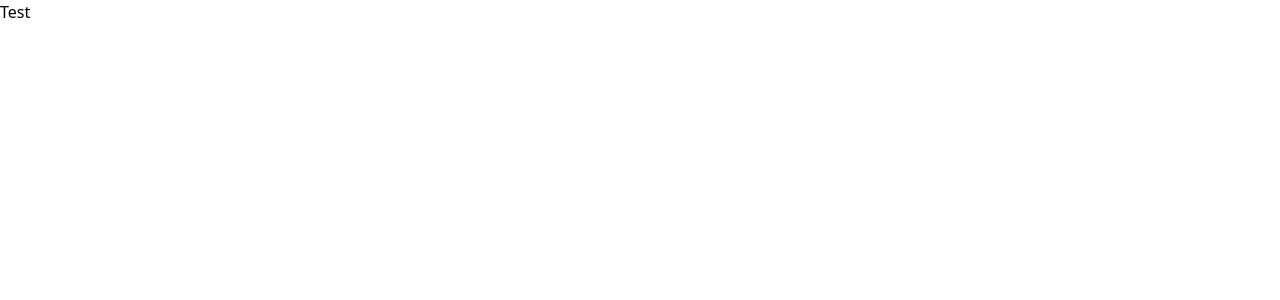
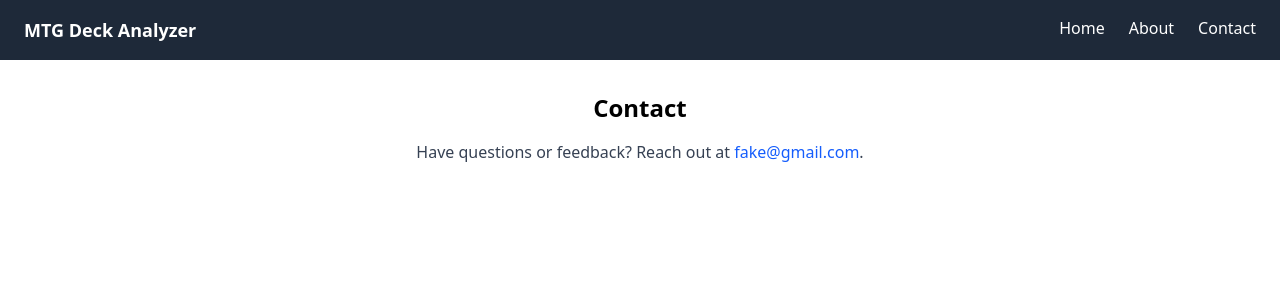
Before and after one commit to varadn/Comp5130_Website, a Next.js app: page /contact in a window 1280 px wide. Shown: the top 300 px of the page. Built offline with nearby package versions, Linux system fonts and the light colour scheme.

Commit message:
base layout

```diff
--- a/app/about/page.tsx
+++ b/app/about/page.tsx
@@ -1,7 +1,12 @@
-// import Image from "next/image";
+import PageLayout from "@/components/PageLayout";
 
-export default function Page() {
+export default function About() {
   return (
-    <div>Test</div>
+    <PageLayout>
+      <h1 className="text-2xl font-bold mb-4">About</h1>
+      <p className="text-gray-700">
+        This tool analyzes Magic: The Gathering decks.
+      </p>
+    </PageLayout>
   );
 }
--- /dev/null
+++ b/app/components/PageLayout.tsx
@@ -0,0 +1,25 @@
+import Link from 'next/link';
+
+
+export default function PageLayout({
+    children
+}: {
+    children: React.ReactNode
+}) {
+  return (
+<div className="font-sans min-h-screen flex flex-col">
+    <nav className="w-full bg-gray-800 text-white px-6 py-4 flex justify-between">
+    <div className="font-bold text-lg">MTG Deck Analyzer</div>
+    <div className="space-x-6">
+        <Link href="/" className="hover:underline">Home</Link>
+        <Link href="/about" className="hover:underline">About</Link>
+        <Link href="/contact" className="hover:underline">Contact</Link>
+    </div>
+    </nav>
+
+    <main className="flex-1 flex flex-col items-center justify-start p-8 w-full max-w-3xl mx-auto">
+    {children}
+    </main>
+</div>
+  );
+}
--- a/app/contact/page.tsx
+++ b/app/contact/page.tsx
@@ -1,7 +1,15 @@
-// import Image from "next/image";
+import PageLayout from "@/components/PageLayout";
 
-export default function Page() {
+export default function Contact() {
   return (
-    <div>Test</div>
+    <PageLayout>
+      <h1 className="text-2xl font-bold mb-4">Contact</h1>
+      <p className="text-gray-700">
+        Have questions or feedback? Reach out at{" "}
+        <a href="mailto:fake@gmail.com" className="text-blue-600 hover:underline">
+          fake@gmail.com
+        </a>.
+      </p>
+    </PageLayout>
   );
 }
--- a/app/layout.tsx
+++ b/app/layout.tsx
@@ -13,8 +13,8 @@ import "./globals.css";
 // });
 
 export const metadata: Metadata = {
-  title: "Create Next App",
-  description: "Generated by create next app",
+  title: "MTG Deck Analyzer",
+  description: "This tool analyzes Magic: The Gathering decks",
 };
 
 export default function RootLayout({
--- a/app/page.tsx
+++ b/app/page.tsx
@@ -3,6 +3,7 @@
 import Image from "next/image";
 import Link from 'next/link';
 import { useState } from "react";
+import PageLayout from "@/components/PageLayout";
 
 export default function Home() {
 
@@ -15,16 +16,7 @@ export default function Home() {
   };
 
   return (
-    <div className="font-sans min-h-screen flex flex-col">
-      <nav className="w-full bg-gray-800 text-white px-6 py-4 flex justify-between">
-        <div className="font-bold text-lg">MTG Deck Analyzer</div>
-        <div className="space-x-6">
-          <Link href="/" className="hover:underline">Home</Link>
-          <Link href="/about" className="hover:underline">About</Link>
-          <Link href="/contact" className="hover:underline">Contact</Link>
-        </div>
-      </nav>
-
+    <PageLayout>
       <main className="flex-1 flex flex-col items-center justify-start p-8 w-full max-w-3xl mx-auto">
         <h1 className="text-3xl font-bold mb-6">Paste Your Decklist</h1>
 
@@ -49,6 +41,6 @@ export default function Home() {
           </div>
         )}
       </main>
-    </div>
+    </PageLayout>
   );
 }
--- a/tsconfig.json
+++ b/tsconfig.json
@@ -19,7 +19,7 @@
       }
     ],
     "paths": {
-      "@/*": ["./*"]
+      "@/*": ["./app/*"]
     }
   },
   "include": ["next-env.d.ts", "**/*.ts", "**/*.tsx", ".next/types/**/*.ts"],
```
